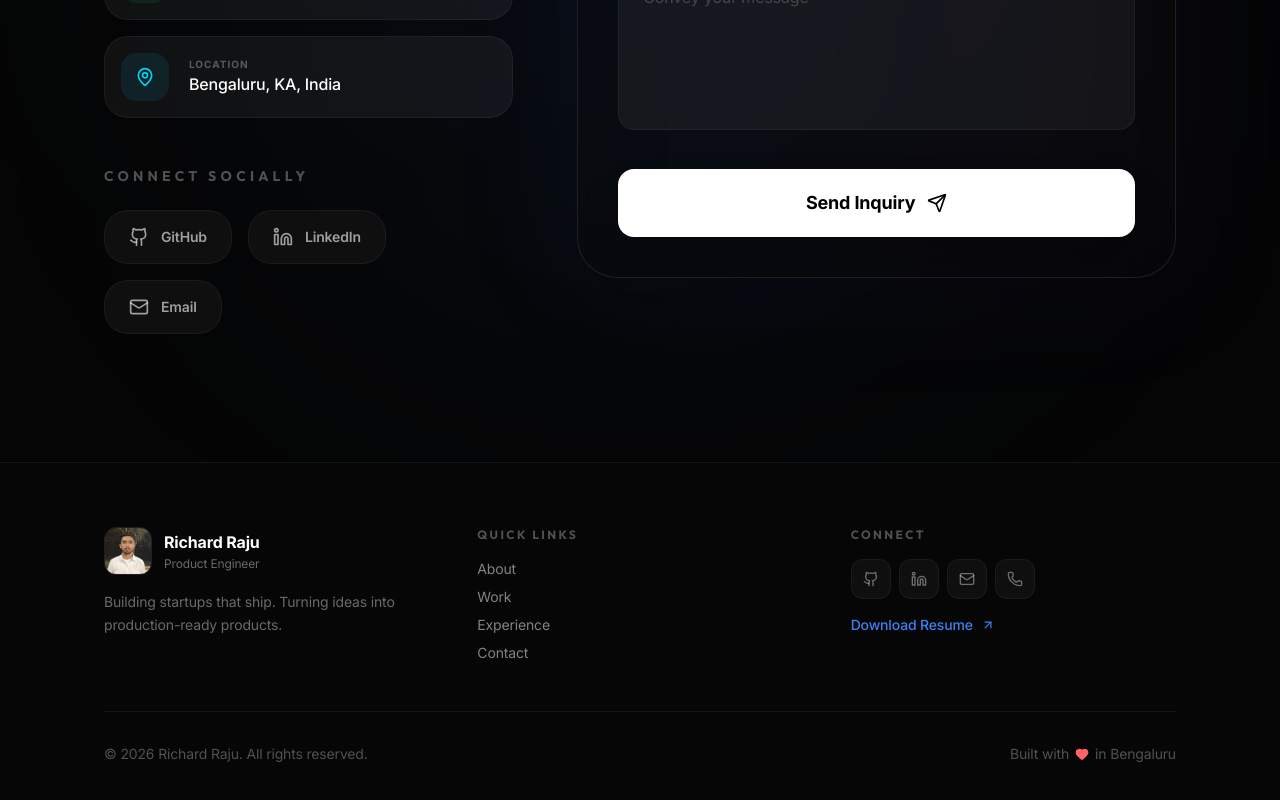
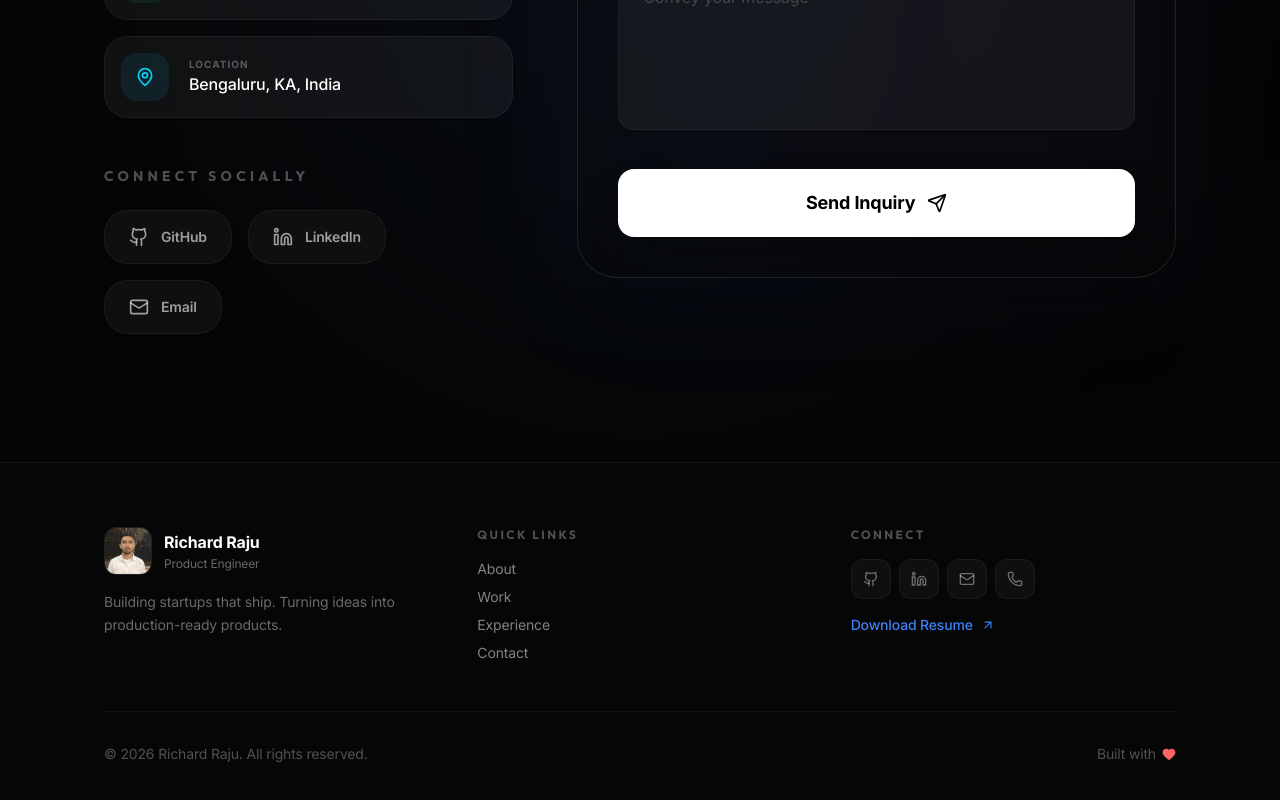
Before and after one commit to RichardRajuChirayath/Portfolio-, a Next.js app: page / in a window 1280 px wide. Shown: the part 8201-9001 px from the top of the page. Built offline with nearby package versions, Linux system fonts and the light colour scheme.

Commit message:
Keep location in Contact, remove only from Footer

```diff
--- a/src/components/Footer.tsx
+++ b/src/components/Footer.tsx
@@ -101,7 +101,6 @@ export const Footer = () => {
                     <div className="flex items-center gap-1.5 text-sm text-white/30">
                         <span>Built with</span>
                         <Heart className="w-3.5 h-3.5 text-red-400 fill-red-400" />
-                        <span>in Bengaluru</span>
                     </div>
                 </div>
             </div>
```
